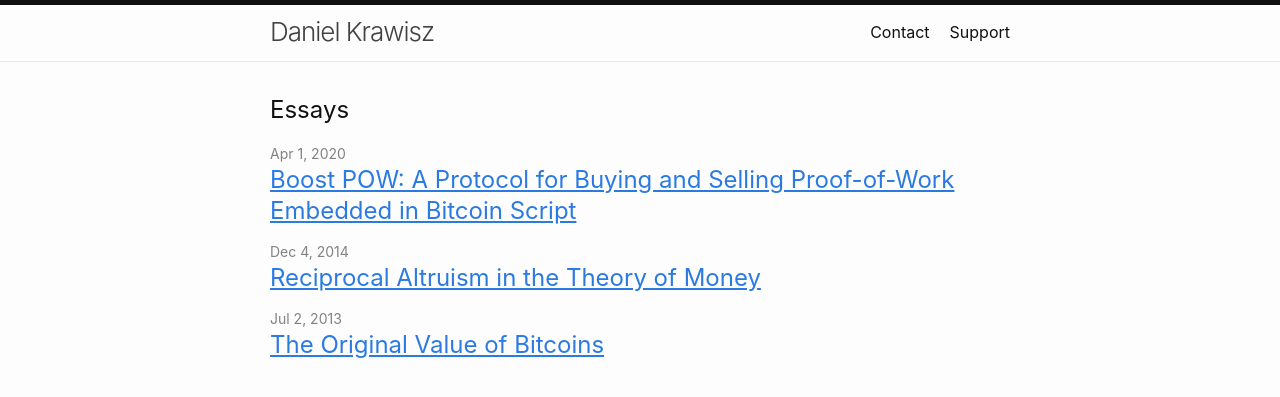
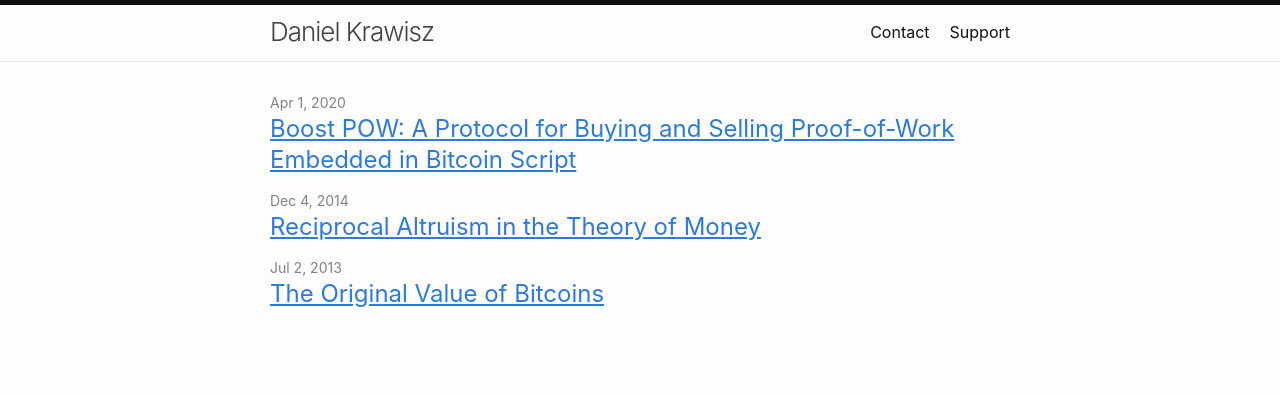
Before and after one commit to derykmakgill/krawisz, a Jekyll site: the page built from index.html, in a window 1280 px wide. Shown: the top 397 px of the page. Built offline with Jekyll 4.4.1, drawn with Linux system fonts in a browser that asks for light colours.

Commit message:
Update index.html

```diff
--- a/index.html
+++ b/index.html
@@ -8,7 +8,7 @@ layout: default
     {% assign posts = site.posts %}
   {% endif %}
 
-<h2>Essays</h2>
+
   {%- if posts.size > 0 -%}
     {%- if page.list_title -%}
       <h2 class="post-list-heading">{{ page.list_title }}</h2>
```
